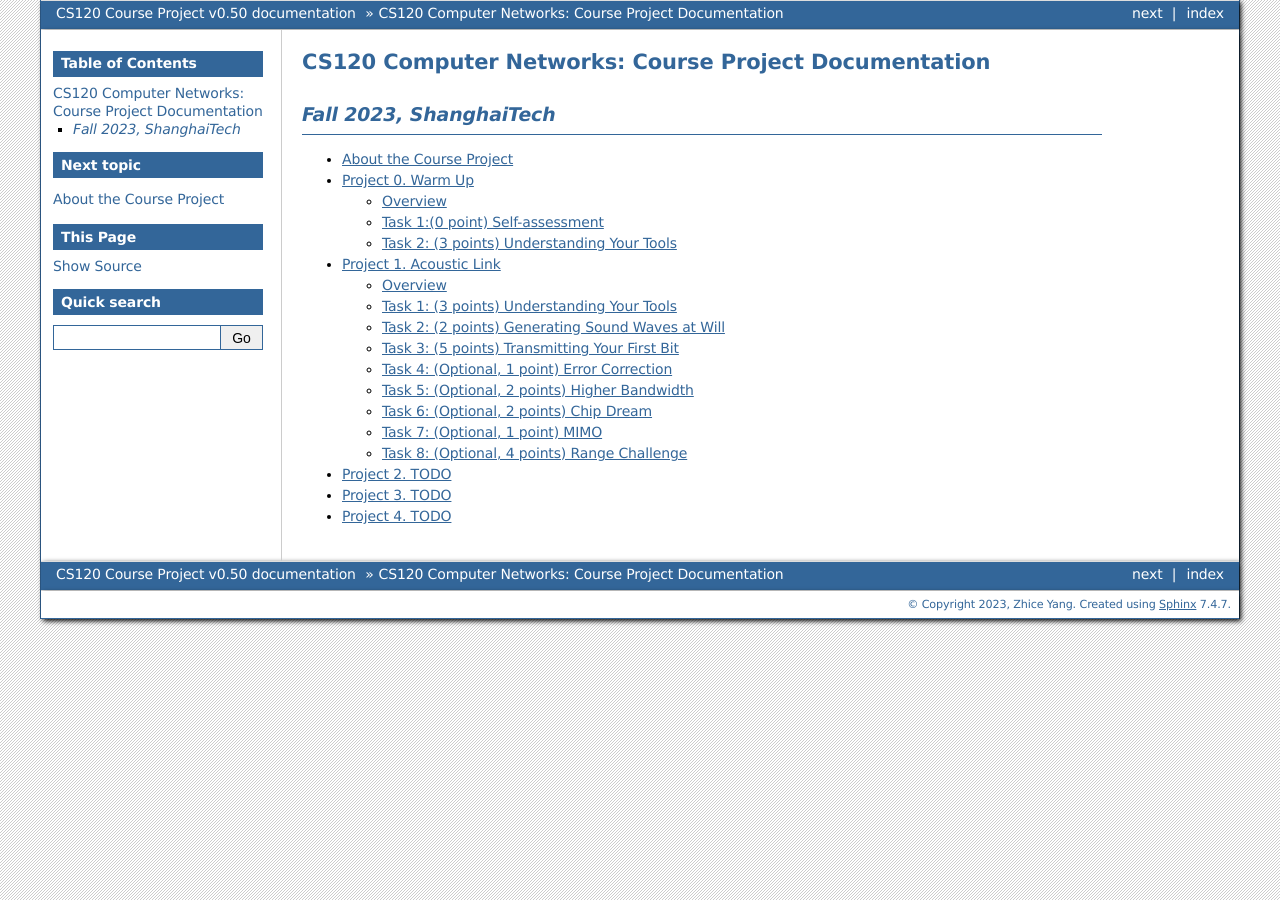
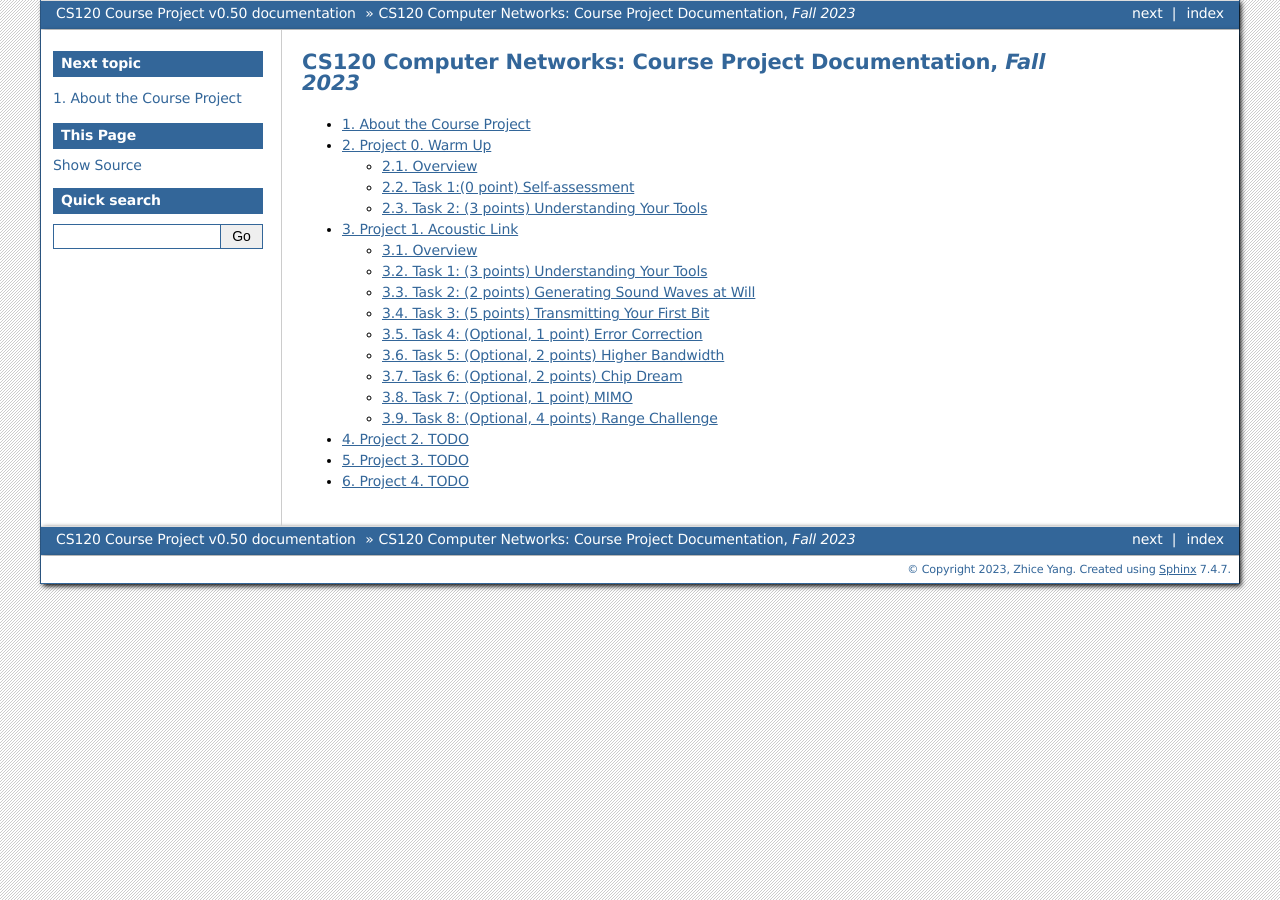
Before and after one commit to sist-cs120/project-doc, a Sphinx documentation site: the page built from source/index.rst, in a window 1280 px wide. Built offline with Sphinx 7.4.7, drawn with Linux system fonts in a browser that asks for light colours.

```diff
--- a/source/index.rst
+++ b/source/index.rst
@@ -1,17 +1,14 @@
-=======================================================
-CS120 Computer Networks: Course Project Documentation
-=======================================================
-
-----------------------------------
-*Fall 2023, ShanghaiTech*
-----------------------------------
+=====================================================================
+CS120 Computer Networks: Course Project Documentation, *Fall 2023*
+=====================================================================
 
 .. toctree::
    :maxdepth: 2
+   :numbered:
 
-   /about.rst
-   /project0.rst
-   /project1.rst
-   /project2.rst
-   /project3.rst
-   /project4.rst
+   ./about.rst
+   ./project0.rst
+   ./project1.rst
+   ./project2.rst
+   ./project3.rst
+   ./project4.rst
--- a/source/project0.rst
+++ b/source/project0.rst
@@ -1,6 +1,7 @@
-=============================
+
+==================================
 Project 0. Warm Up
-=============================
+==================================
 
 .. Important::
 
```
Also changed, not shown: source/project1.rst (+10 -7 lines), source/_figures/project1-PSK.svg (added), source/_figures/project1-frame.svg (added), source/_figures/project1-overview.svg (added), source/conf.py (line endings or trailing spaces), 7 other files.
